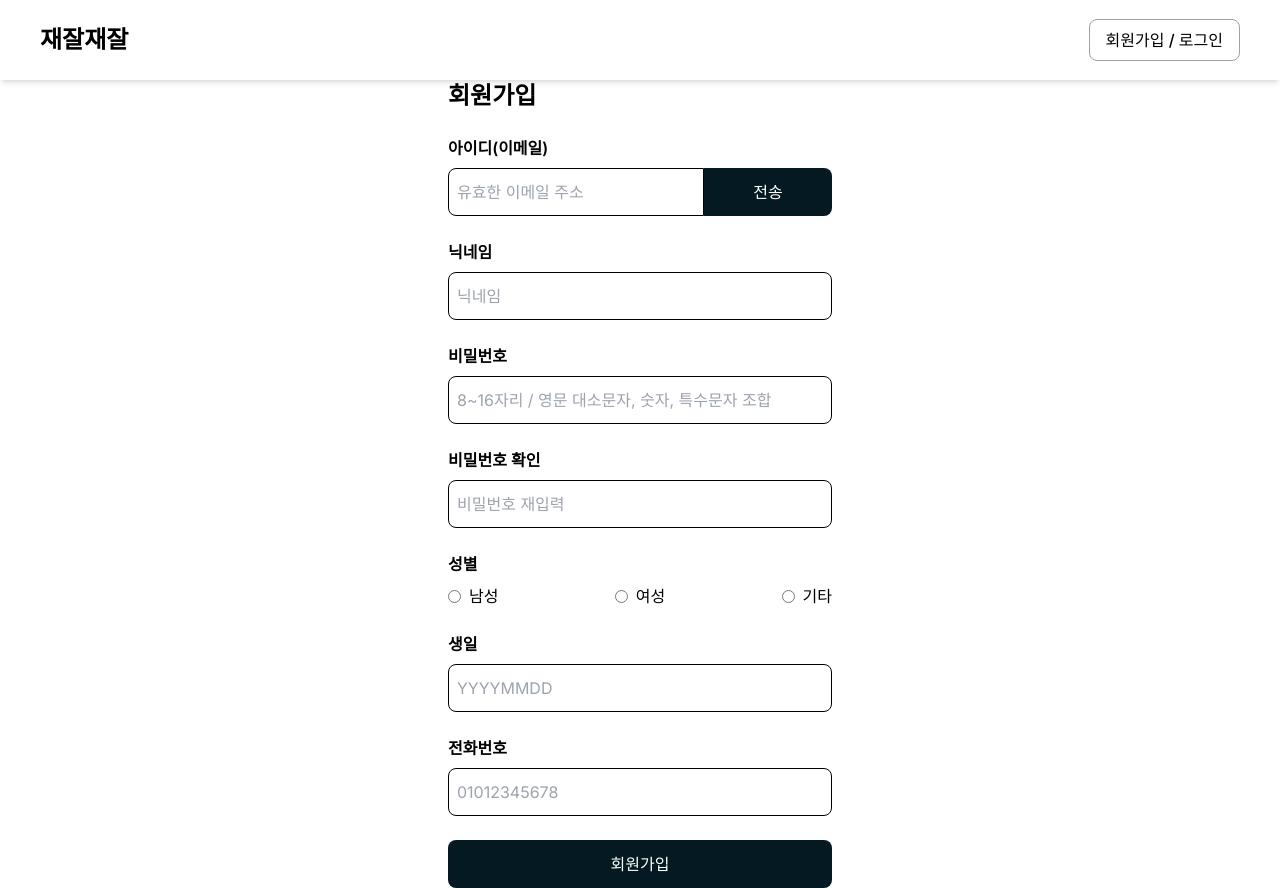
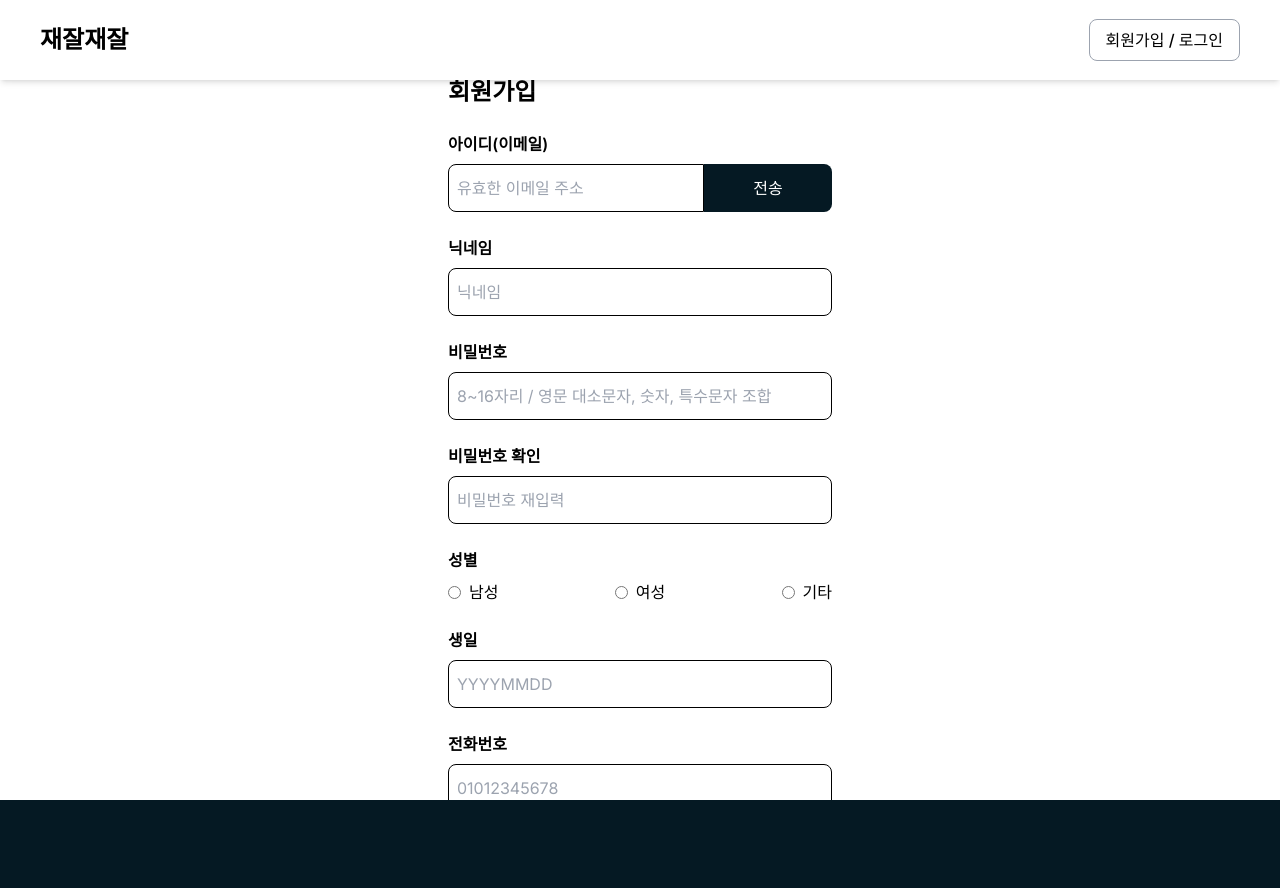
Before and after one commit to jaejaljaejal/jaejaljaejal, a Next.js app in the folder jaejaljaejal-front/: page /signup in a window 1280 px wide. After the commit the page ends 800 px from the top, so only its background shows below. Built offline with nearby package versions, Linux system fonts and the light colour scheme.

Commit message:
paddingtop 추가

```diff
--- a/jaejaljaejal-front/app/signup/page.tsx
+++ b/jaejaljaejal-front/app/signup/page.tsx
@@ -99,7 +99,10 @@ const SignupPage = () => {
   return (
     <main className="bg-custom flex min-h-screen flex-col items-center">
       <Header />
-      <div className="w-screen bg-white flex flex-col items-center justify-center overflow-y-auto">
+      <div
+        className="w-screen bg-white flex flex-col items-center justify-center overflow-y-auto"
+        style={{ paddingTop: "10vh", height: "calc(100vh - 10vh)" }}
+      >
         <p className="w-96 mb-6 text-black text-2xl font-bold">회원가입</p>
         <form className="flex flex-col space-y-6" onSubmit={handleSubmit}>
           <div className="flex flex-col w-96 space-y-2">
```
